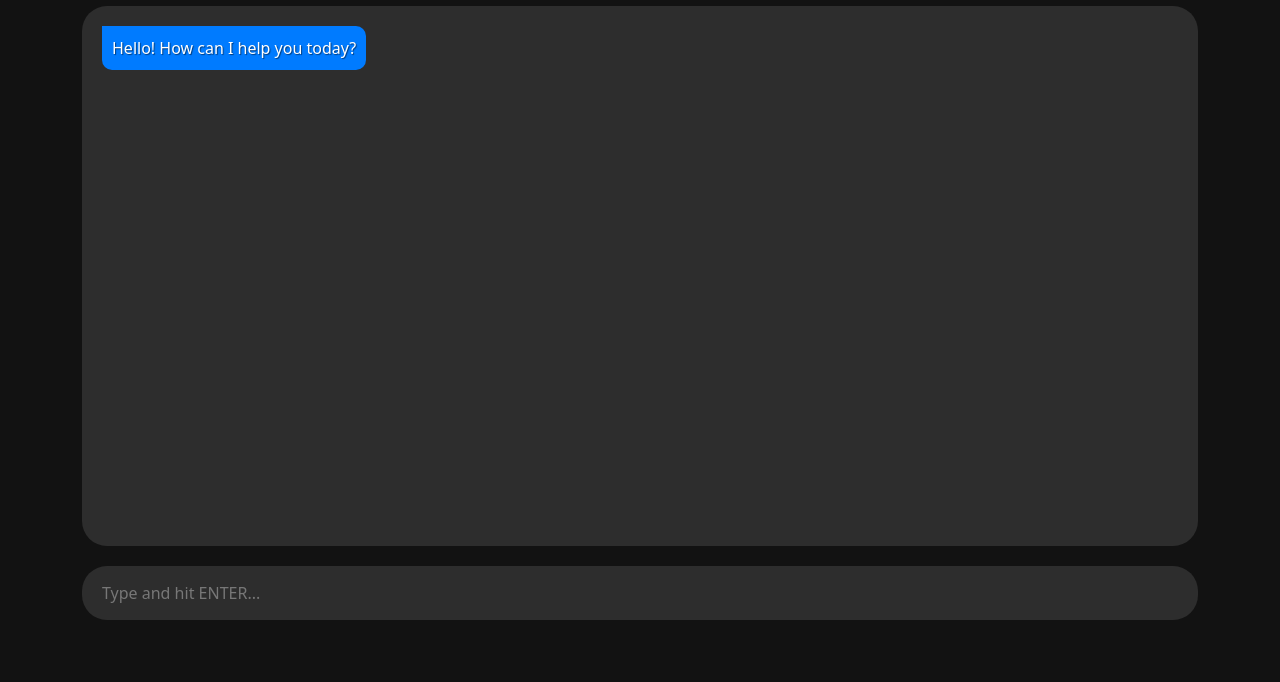
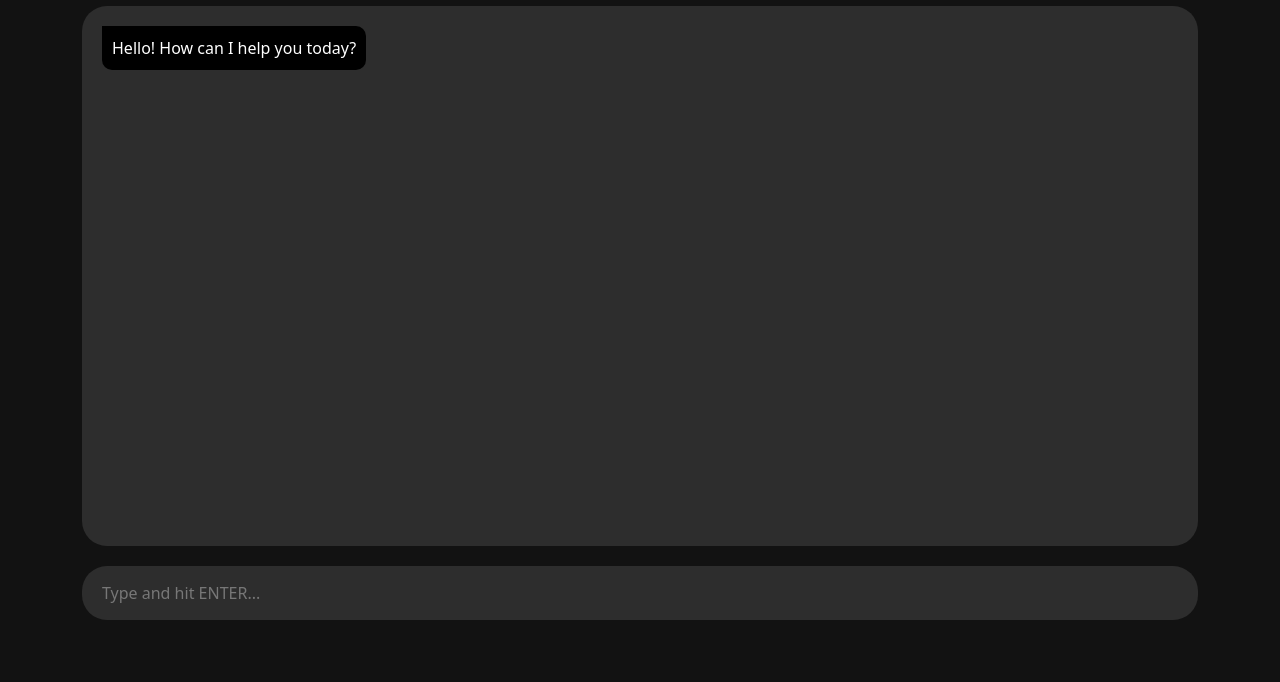
Before and after one commit to Ahmed1901/GeminiDialogue, a website: page public/index.html in a window 1280 px wide. Shown: the part 118-800 px from the top of the page. Drawn offline with nearby package versions, Linux system fonts and the light colour scheme.

Commit message:
change text-bg to black

```diff
--- a/public/style.css
+++ b/public/style.css
@@ -73,7 +73,7 @@ body {
 }
 
 .system-message {
-    background-color: #007bff;
+    background-color: black;
     color: #fff;
     text-shadow: 1px 1px 1px rgba(0, 0, 0, 0.5);
     border-top-left-radius: 0;
```
